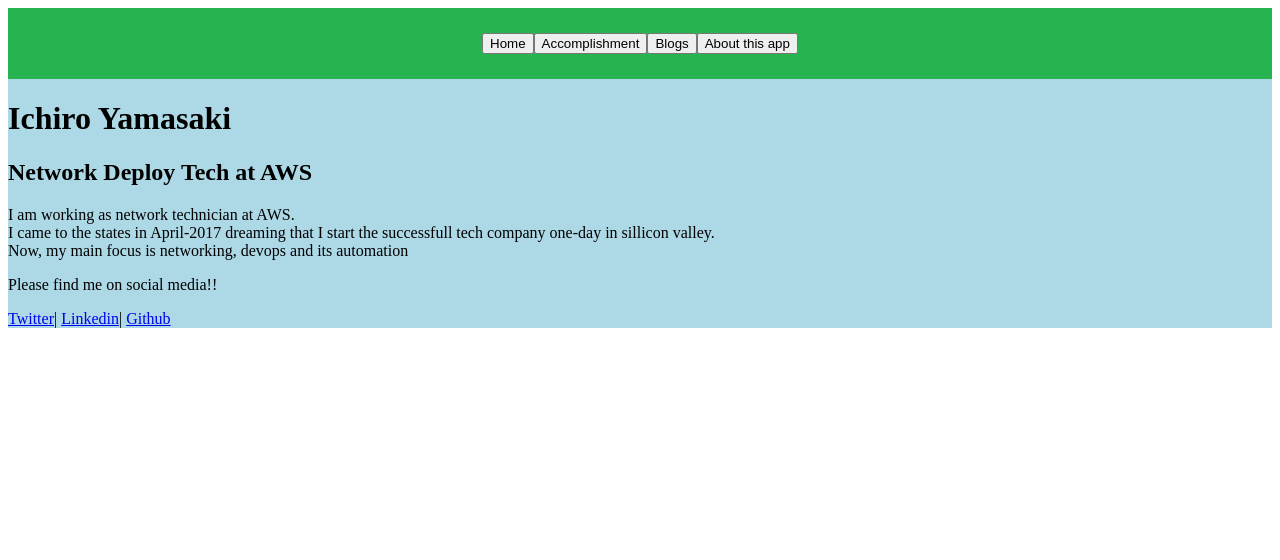
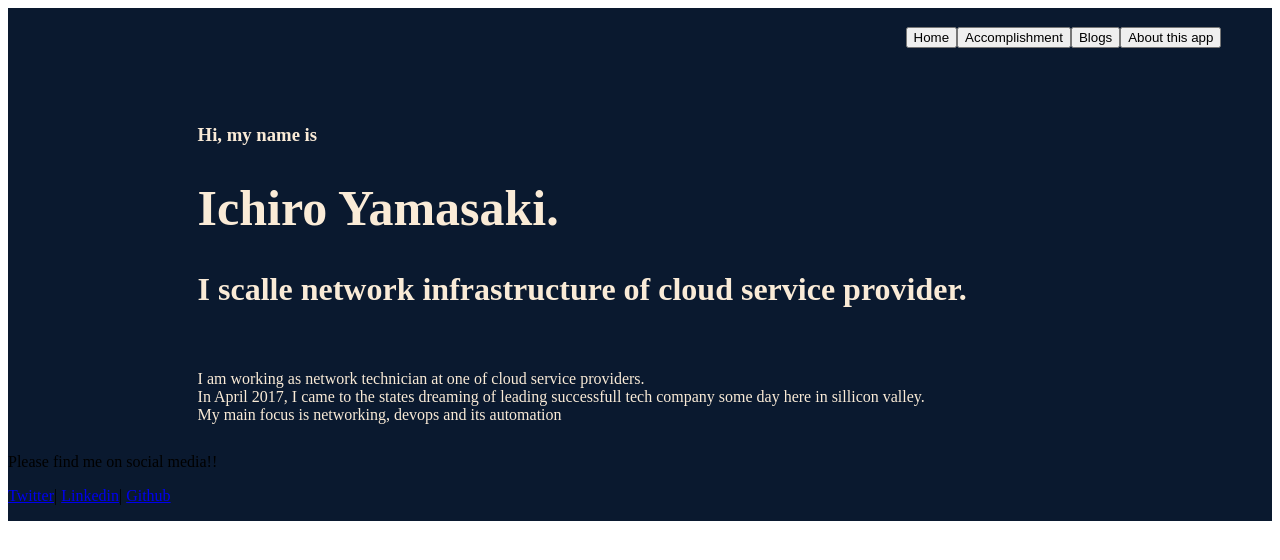
Before and after one commit to ichi-theinterface/portfolio-app, a React (Create React App) app: page / in a window 1280 px wide. Shown: the top 560 px of the page. Built offline with nearby package versions, Linux system fonts and the light colour scheme.

Commit message:
edit html layout on 05-29-2022

```diff
--- a/src/App.css
+++ b/src/App.css
@@ -37,12 +37,58 @@
   }
 }
 
-.background {
-  background-color: #ADD8E6;
+.canvas {
+  width: auto;
+  height: auto;
+  background-color: #0a192f;
+  overflow: hidden;
 }
 
 .header {
+  padding-top: 1.5%;
+  padding-bottom: 0.5%;
+  padding-right: 4%;
+  text-align: right;
+  background: #0a192f;
+}
+
+.background {
+  background-color: #0a192f;
+}
+
+.center {
+  margin: 0 auto;
+  width: 70%;
+  text-align: left;
+  background-color: #0a192f;
   padding: 25px 0;
-  text-align: center;
-  background: rgba(19, 173, 58, 0.863);
 }
+
+.greeting {
+  padding-top: 4%;
+  padding-bottom: 1%;
+  padding-left: 1%;
+  padding-right: 1%;
+  margin: auto auto;
+  width: 70%;
+  height: auto;
+  text-align: left;
+  background: #0a192f;
+  color: antiquewhite;
+}
+
+.BriefIntroduction {
+  padding-top: 1%;
+  padding-bottom: 1%;
+  padding-left: 1%;
+  padding-right: 1%;
+  margin: auto auto;
+  width: 70%;
+  height: auto;
+  background: #0a192f;
+  color: antiquewhite;
+}
+
+.NameinGreeting {
+  font-size:50px
+}
--- a/src/App.js
+++ b/src/App.js
@@ -1,20 +1,18 @@
 import { Link } from "react-router-dom";
 import './App.css';
-import Header from './component/Header'
+import Header from './component/Header';
 import SocialMedia from './component/SocialMedia';
+import Greeting from './component/Greeting'
+import BriefIntroduction from './component/BriefIntroduction'
 
 function App() {
   return (
-    <div className='background'>
+    <div className="canvas">
       <Header />
-      <h1>Ichiro Yamasaki</h1>
-      <h2>Network Deploy Tech at AWS</h2>
-      <p> I am working as network technician at AWS.
-      <br /> I came to the states in April-2017 dreaming that I start the successfull tech company one-day in sillicon valley.
-      <br /> Now, my main focus is networking, devops and its automation
-      </p>
+      <Greeting />
+      <BriefIntroduction />
       <SocialMedia />
-    </div>
+      </div>
   );
 }
 
--- /dev/null
+++ b/src/component/BriefIntroduction.js
@@ -0,0 +1,12 @@
+import React from 'react';
+
+const BriefIntroduction = () => (
+    <div className="BriefIntroduction">
+      <p>I am working as network technician at one of cloud service providers. <br/>
+          In April 2017, I came to the states dreaming of leading successfull tech company some day here in sillicon valley. <br/>
+          My main focus is networking, devops and its automation
+      </p>
+    </div>
+  );
+
+  export default BriefIntroduction;
--- /dev/null
+++ b/src/component/Greeting.js
@@ -0,0 +1,14 @@
+import React from 'react';
+import header from '../App.css';
+
+const Greeting = () => (
+    <div className="greeting">
+     <p>
+      <h3>Hi, my name is </h3>
+      <h1 className="NameinGreeting ">Ichiro Yamasaki.</h1>
+      <h1>I scalle network infrastructure of cloud service provider.</h1>
+      </p>
+    </div>
+  );
+
+  export default Greeting;
--- a/src/routes/Accomplishment.jsx
+++ b/src/routes/Accomplishment.jsx
@@ -7,9 +7,10 @@ export default function Home() {
       <div className='background'>
         <Header />
       <main style={{ padding: "1rem 0" }}>
-        <h2>Portfolio page</h2>
-            <h1>Hello, my name is Ichiro. </h1>
-            <SocialMedia />
+        <h2>List of accomplishment</h2>
+            <ol> CCNA</ol>
+            <ol> CCNP</ol>
+            <ol> Udemy Courses</ol>
       </main>
       </div>
     );
```
Also changed, not shown: src/Header.js (line endings or trailing spaces), src/component/Header.js (indentation only).
